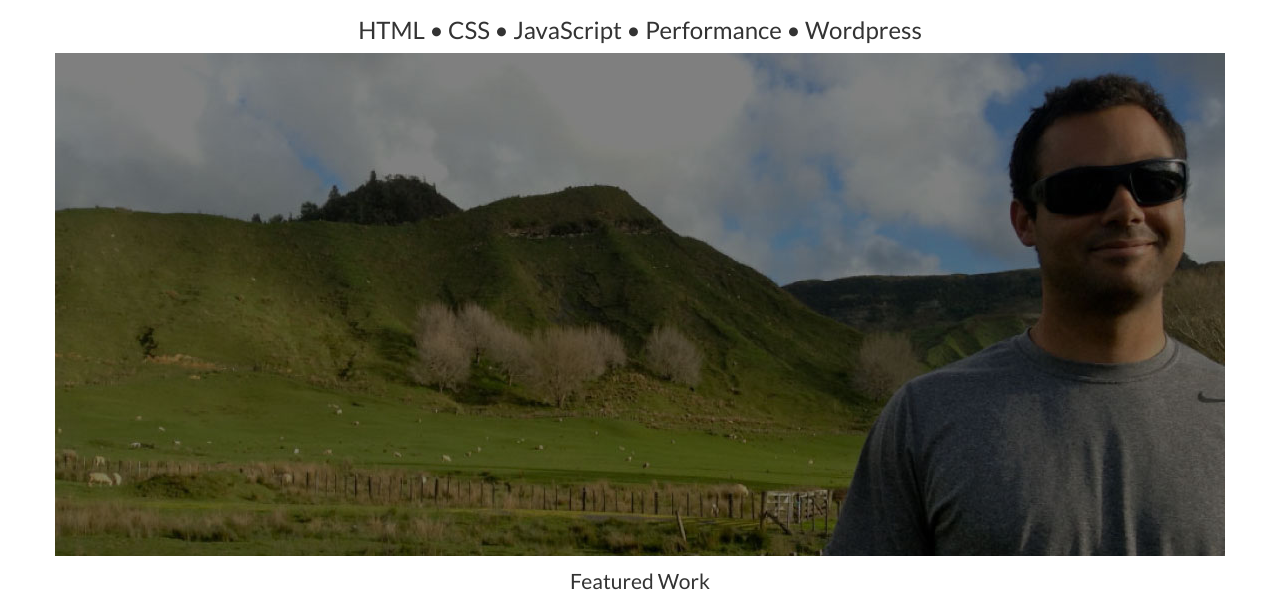
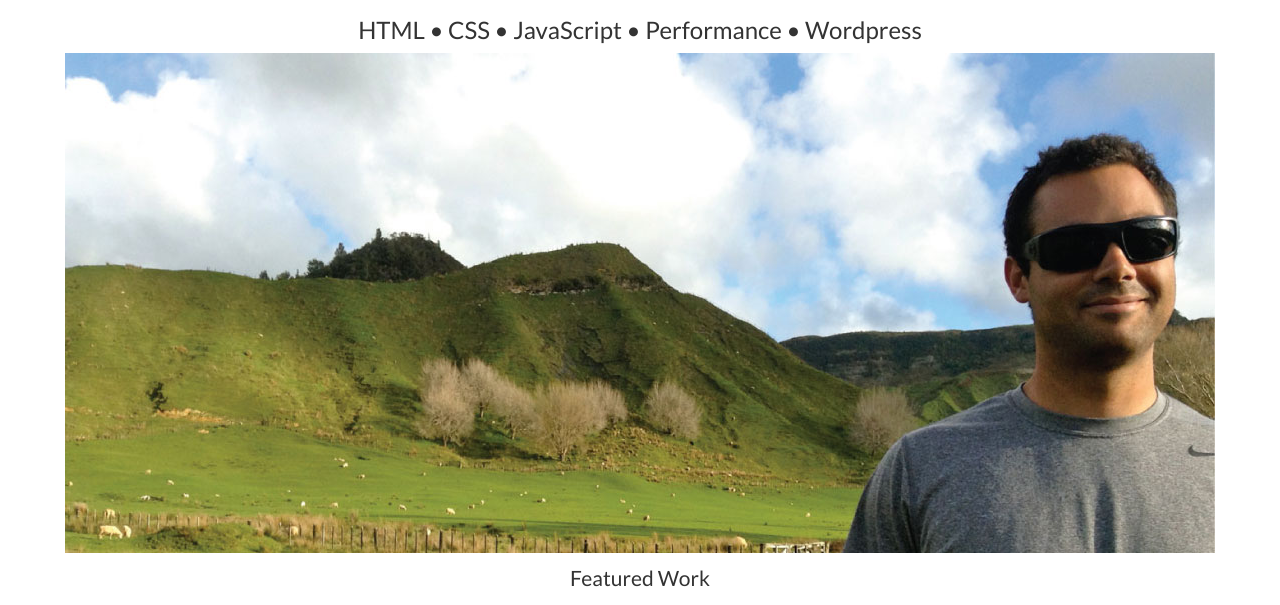
Before and after one commit to danielbales/danielbales.github.io, a plain HTML site: page index.html in a window 1280 px wide. Shown: the part 195-800 px from the top of the page. Drawn offline with nearby package versions, Linux system fonts and the light colour scheme.

Commit message:
style: updated NZ photo

```diff
--- a/index.html
+++ b/index.html
@@ -53,7 +53,7 @@
             <h3 class="hero-sub-text text-center">HTML • CSS • JavaScript • Performance • Wordpress</h3>
           </div>
             <a href="#" class="thumbnail new-zealand">
-                <img class="img-responsive" src="images/daniel-bales-new-zealand.jpg" alt="Daniel Bales in New Zealand">
+                <img class="img-responsive" src="images/daniel-bales-in-new-zealand.jpg" alt="Daniel Bales in New Zealand">
             </a>
         </div>
 
```
Also changed, not shown: images/daniel-bales-in-new-zealand.jpg (added), images/daniel-bales-new-zealand.jpg (deleted).
